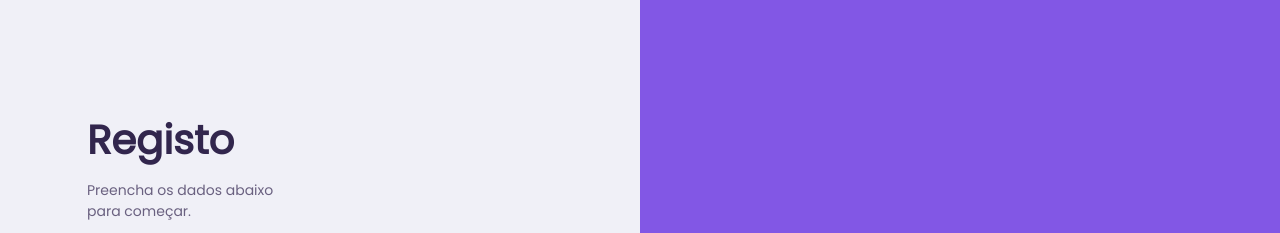
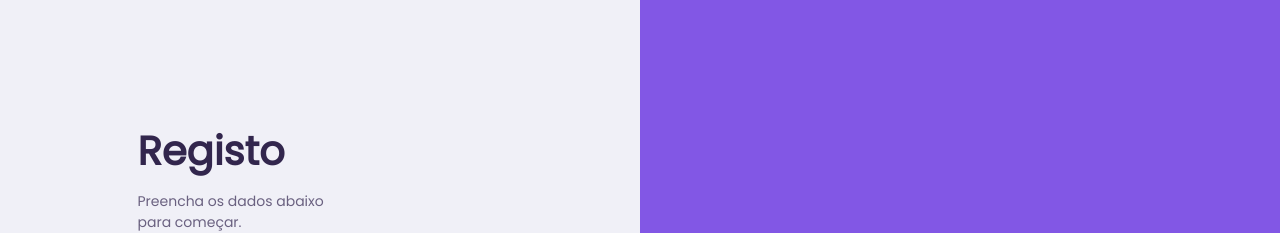
Before and after one commit to davidffa/Proffy, a React (Create React App) app in the folder frontend/: page /register in a window 1280 px wide. Shown: the top 233 px of the page. Built offline with nearby package versions, Linux system fonts and the light colour scheme.

Commit message:
Register page style correction

```diff
--- a/frontend/src/pages/Register/styles.css
+++ b/frontend/src/pages/Register/styles.css
@@ -21,8 +21,13 @@
 }
 
 #register-container .back {
-    margin-top: -2rem;
+    margin-top: -8rem;
+    margin-right: 31rem;
     cursor: pointer;
+}
+
+.register-form-container {
+    flex-direction: column;
 }
 
 .register-form {
@@ -31,7 +36,7 @@
 }
 
 .register-form legend {
-    margin-top: 8rem;
+    margin-top: 15rem;
     font-weight: bold;
     font-size: 4rem;
     color: var(--color-text-title);
@@ -154,11 +159,6 @@
         margin-top: 0;
     }
 
-    #register-container .back {
-        margin-bottom: 78rem;
-        margin-left: -15rem;
-    }
-
     .register-form-container {
         width: 50vw;
         height: 100vh;
```
